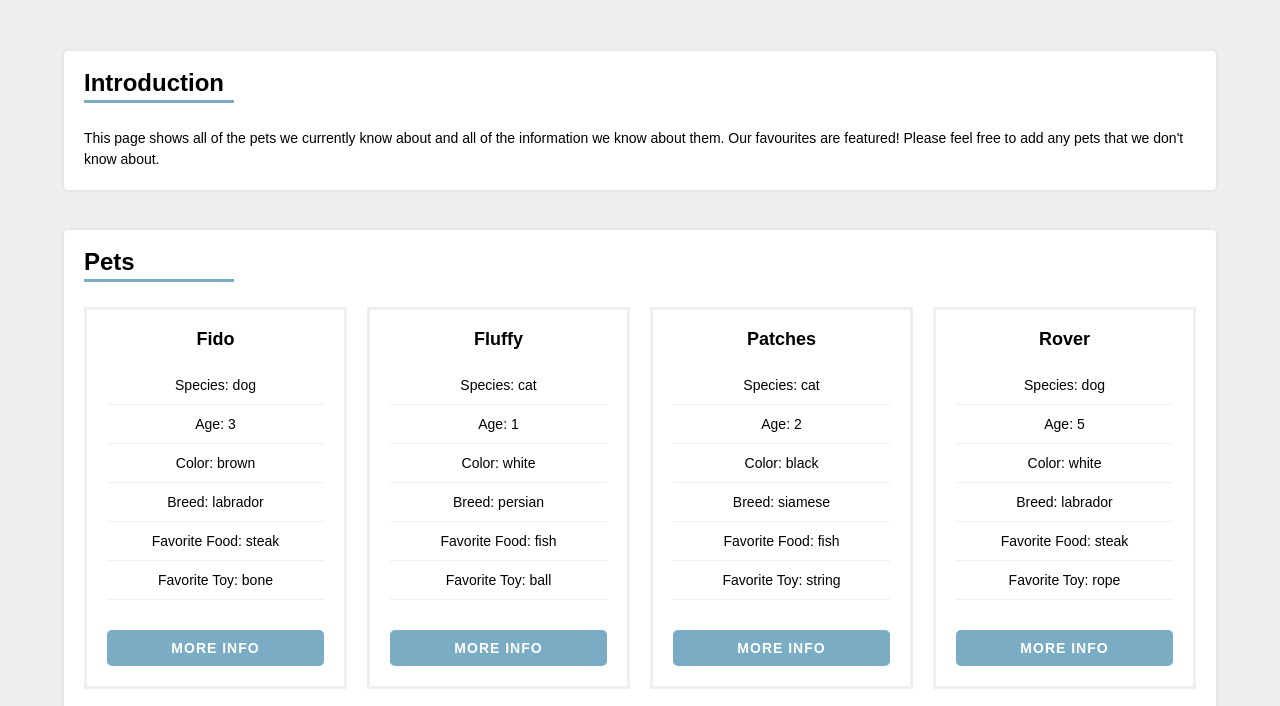
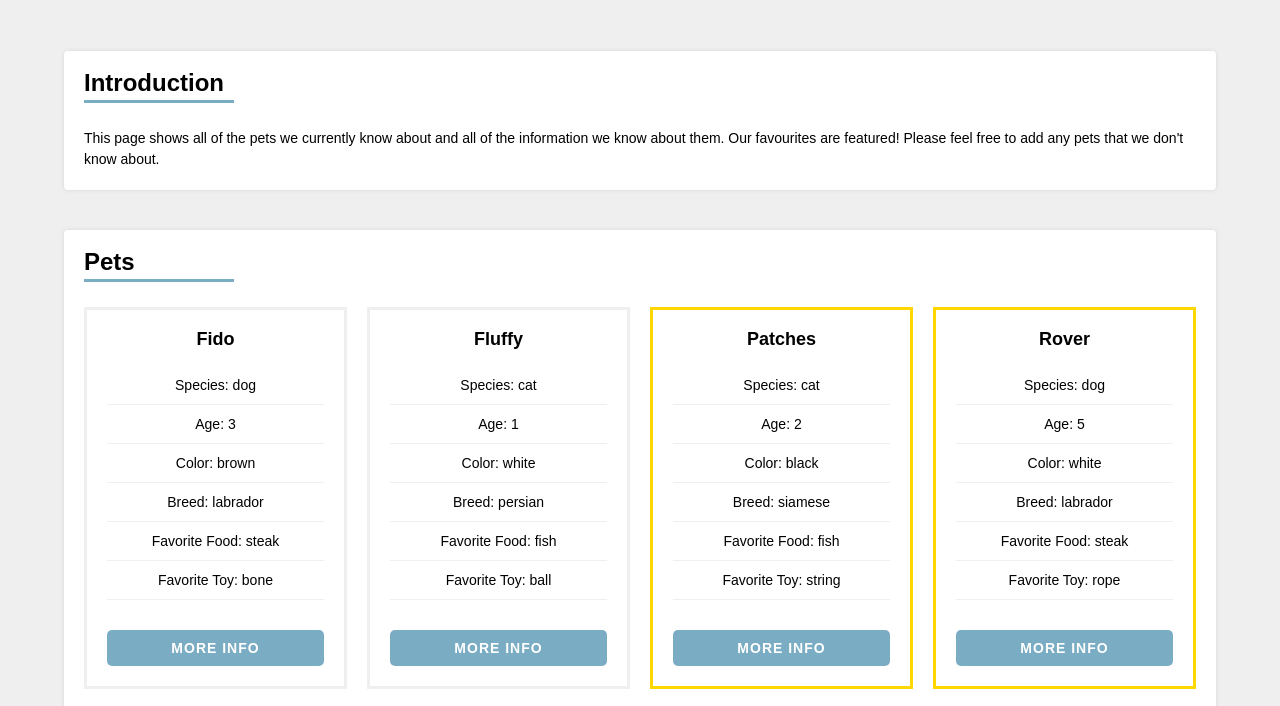
Before and after one commit to brodymileham/Junior-Frontend-Assessment, a plain HTML site: page index.html in a window 1280 px wide. Shown: the part 92-798 px from the top of the page. Drawn offline with Linux system fonts and the light colour scheme.

Commit message:
Added different border styles based on featured and 'goodboy'

```diff
--- a/assets/scripts/script.js
+++ b/assets/scripts/script.js
@@ -9,7 +9,7 @@ function openModal() {
 }
 
 function sortByName(a, b) {
-  if  (a.name < b.name) {
+  if (a.name < b.name) {
     return -1;
   }
   if (a.name > b.name) {
@@ -20,14 +20,23 @@ function sortByName(a, b) {
 
 window.pets = [];
 console.log(pets);
-const pushPet = pet => {
+const pushPet = (pet) => {
   window.pets.push(pet);
   Pet.renderAll();
-}
+};
 
 class Pet {
-  constructor(name,
-    species, age, color, breed, favoriteFood, favoriteToy, featured = false) {
+  constructor(
+    name,
+    species,
+    age,
+    color,
+    breed,
+    favoriteFood,
+    favoriteToy,
+    featured = false,
+    goodBoy = false
+  ) {
     this.name = name;
     this.species = species;
     this.age = age;
@@ -36,6 +45,7 @@ class Pet {
     this.favoriteFood = favoriteFood;
     this.favoriteToy = favoriteToy;
     this.featured = featured;
+    this.goodBoy = goodBoy;
   }
 
   generateCard() {
@@ -53,21 +63,60 @@ class Pet {
     `;
   }
 
+  generateFeaturedCard() {
+    return `
+      <div class="pets__card__featured">
+        <h2 class="pets__card__title">${this.name}</h2>
+        <p class="pets__card__info">Species: ${this.species}</p>
+        <p class="pets__card__info">Age: ${this.age}</p>
+        <p class="pets__card__info">Color: ${this.color}</p>
+        <p class="pets__card__info">Breed: ${this.breed}</p>
+        <p class="pets__card__info">Favorite Food: ${this.favoriteFood}</p>
+        <p class="pets__card__info">Favorite Toy: ${this.favoriteToy}</p>
+        <button type="button" onclick="openModal()" class="pets__card__button">More Info</button>
+      </div>
+    `;
+  }
+
+  generateGoodBoyCard() {
+    return `
+      <div class="pets__card__goodboy">
+        <h2 class="pets__card__title">${this.name}</h2>
+        <p class="pets__card__info">Species: ${this.species}</p>
+        <p class="pets__card__info">Age: ${this.age}</p>
+        <p class="pets__card__info">Color: ${this.color}</p>
+        <p class="pets__card__info">Breed: ${this.breed}</p>
+        <p class="pets__card__info">Favorite Food: ${this.favoriteFood}</p>
+        <p class="pets__card__info">Favorite Toy: ${this.favoriteToy}</p>
+        <button type="button" onclick="openModal()" class="pets__card__button">More Info</button>
+      </div>
+    `;
+  }
+
   static renderAll() {
-    const petsGrid = document.querySelector('.pets__grid');
+    const petsGrid = document.querySelector(".pets__grid");
     if (!petsGrid) return;
 
-    petsGrid.innerHTML = '';
-    window.pets.forEach(pet => {
+    petsGrid.innerHTML = "";
+    window.pets.forEach((pet) => {
+      if (pet.featured === true) {
+        petsGrid.innerHTML += pet.generateFeaturedCard();
+      } else if (pet.goodBoy === true) {
+        petsGrid.innerHTML += pet.generateGoodBoyCard();
+      } else {
         petsGrid.innerHTML += pet.generateCard();
+      }
     });
   }
 }
 
-const petData = fetch('assets/data/pets.json').then(response => response.json()).then(data => {
+const petData = fetch("assets/data/pets.json")
+  .then((response) => response.json())
+  .then((data) => {
     data.sort(sortByName);
-  data.forEach(pet => {
-    pushPet(new Pet(
+    data.forEach((pet) => {
+      pushPet(
+        new Pet(
           pet.name,
           pet.species,
           pet.age,
@@ -75,7 +124,9 @@ const petData = fetch('assets/data/pets.json').then(response => response.json())
           pet.breed,
           pet.favoriteFood,
           pet.favoriteToy,
-      pet.featured
-    ));
+          pet.featured,
+          pet.goodBoy
+        )
+      );
     });
   });
--- a/assets/stylesheets/style.scss
+++ b/assets/stylesheets/style.scss
@@ -118,6 +118,16 @@ main {
     border: 3px solid #EFEFEF;
     padding: 20px;
 
+    &__featured {
+      border: 3px solid gold;
+      padding: 20px;
+    }
+
+    &__goodboy {
+      border: 3px ridge greenyellow;
+      padding: 20px;
+    }
+
     &__title {
       text-align: center;
       font-size: 18px;
```
Also changed, not shown: assets/stylesheets/style.css, 1 other file. Lines whose indentation alone changed are shown as unchanged.
